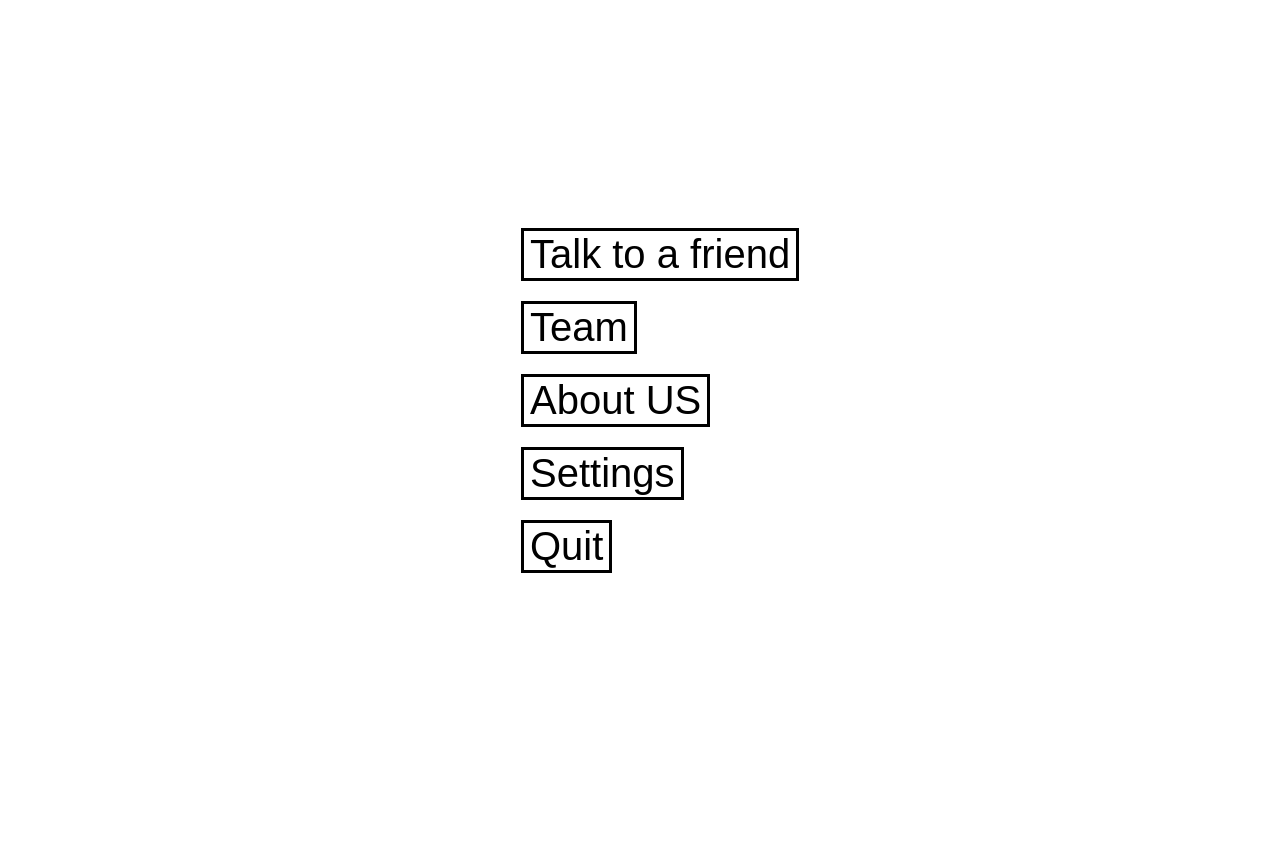
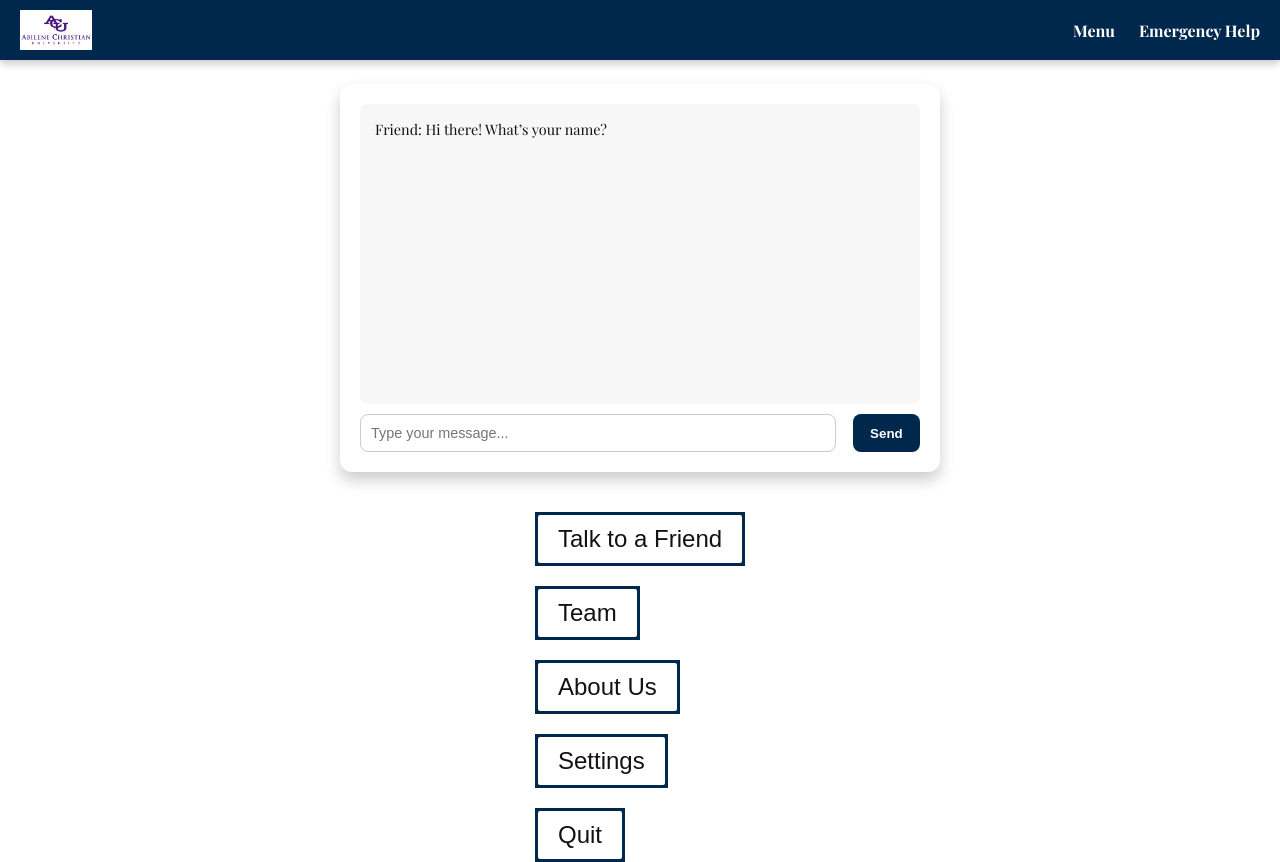
Before and after one commit to alinganil/mentalhealth_chatbot, a website: page menu.html in a window 1280 px wide. Before the commit the page ends 800 px from the top, so only its background shows below. Drawn offline with nearby package versions, Linux system fonts and the light colour scheme.

Commit message:
Update menu.html

```diff
--- a/menu.html
+++ b/menu.html
@@ -3,26 +3,130 @@
 <head>
   <meta charset="UTF-8">
   <meta name="viewport" content="width=device-width, initial-scale=1.0">
-  <title>Shadow Button Set</title>
+  <title>Your Mental Health Friend</title>
+  <!-- Fonts -->
+  <link href="https://fonts.googleapis.com/css2?family=Playfair+Display:wght@400;700&display=swap" rel="stylesheet">
+  <link rel="stylesheet" href="https://cdnjs.cloudflare.com/ajax/libs/font-awesome/6.0.0-beta3/css/all.min.css" integrity="sha512-Fo3rlrZj/k7ujTnHq6PRibWQz6Nr9xbTChzMFM06pD0IR3O/o0PvXFY9/nqV03x5zS9E1E7yWvE9zcFo8x3qiw==" crossorigin="anonymous" referrerpolicy="no-referrer" />
   <style>
+    :root {
+      --red: #ff3b3b;
+      --black: #121212;
+      --white: #ffffff;
+      --gradient: linear-gradient(to right, #ff5f6d, #ffc371);
+      --acu-blue: #00274c;
+      --acu-gold: #f7b800;
+    }
+
     * {
+      margin: 0;
+      padding: 0;
       box-sizing: border-box;
+    }
+
+    body {
+      font-family: "Playfair Display", serif;
+      background: var(--white);
+      color: var(--black);
+      display: flex;
+      flex-direction: column;
+      align-items: center;
+      justify-content: center;
+      min-height: 100vh;
       margin: 0;
     }
 
-    html {
-      block-size: 100%;
+    header {
+      position: fixed;
+      top: 0;
+      width: 100%;
+      background-color: var(--acu-blue);
+      padding: 10px 20px;
+      color: var(--white);
+      display: flex;
+      justify-content: space-between;
+      align-items: center;
+      box-shadow: 0px 4px 8px rgba(0, 0, 0, 0.2);
     }
 
-    body {
-      min-block-size: 100%;
-      font-family: system-ui, sans-serif;
-      display: grid;
-      place-content: center;
+    header img {
+      height: 40px;
     }
 
+    header a {
+      color: var(--white);
+      text-decoration: none;
+      font-weight: bold;
+      margin-left: 20px;
+      transition: color 0.3s ease-in-out;
+    }
+
+    header a:hover {
+      color: var(--acu-gold);
+    }
+
+    h1 {
+      font-size: 3rem;
+      margin-bottom: 20px;
+      text-align: center;
+      background: var(--gradient);
+      -webkit-background-clip: text;
+      -webkit-text-fill-color: transparent;
+    }
+
+    /* Chatbox Container */
+    #chat-container {
+      width: 60%;
+      max-width: 600px;
+      background-color: var(--white);
+      padding: 20px;
+      border-radius: 12px;
+      box-shadow: 0px 8px 15px rgba(0, 0, 0, 0.2);
+      text-align: left;
+    }
+
+    #chat-box {
+      height: 300px;
+      overflow-y: auto;
+      padding: 15px;
+      border-radius: 8px;
+      background-color: #f7f7f7;
+      color: var(--black);
+      font-size: 0.9rem;
+      margin-bottom: 10px;
+    }
+
+    #input-container {
+      display: flex;
+      justify-content: space-between;
+    }
+
+    #user-input {
+      width: 85%;
+      padding: 10px;
+      border-radius: 8px;
+      border: 1px solid #ccc;
+      font-size: 0.9rem;
+    }
+
+    #send-button {
+      width: 12%;
+      padding: 10px;
+      background-color: var(--acu-blue);
+      color: var(--white);
+      border: none;
+      border-radius: 8px;
+      font-weight: bold;
+      cursor: pointer;
+      transition: background-color 0.3s ease;
+    }
+
+    #send-button:hover {
+      background-color: var(--acu-gold);
+    }
+
+    /* Shadow Button Animations */
     .shadow-button-set {
-      margin: 0;
+      margin: 40px 0 0 0;
       display: flex;
       flex-direction: column;
       align-items: flex-start;
@@ -31,7 +135,7 @@
 
     .shadow-button-set > li {
       display: inline-flex;
-      background: black;
+      background: var(--acu-blue);
     }
 
     .shadow-button-set > li:is(:hover, :focus-within) > button:not(:active) {
@@ -41,11 +145,15 @@
     .shadow-button-set button {
       appearance: none;
       outline: none;
-      font-size: 5vmin;
-      border: 3px solid black;
-      background: white;
+      font-size: 1.5rem;
+      border: 3px solid var(--acu-blue);
+      background: var(--white);
+      color: var(--black);
       --distance: 0;
       transform: translateX(var(--distance)) translateY(var(--distance));
+      border-radius: 5px;
+      padding: 10px 20px;
+      cursor: pointer;
     }
 
     @media (prefers-reduced-motion: no-preference) {
@@ -54,15 +162,67 @@
         transition: transform 0.2s ease;
       }
     }
+
+    .shadow-button-set button:hover {
+      background: var(--acu-gold);
+      color: var(--white);
+      transform: translateX(-10px) translateY(-10px);
+    }
+
   </style>
 </head>
 <body>
+  <!-- Header -->
+  <header>
+    <img src="images/acuLOGO.png" alt="ACU Logo">
+    <nav>
+      <a href="menu.html">Menu</a>
+      <a href="https://suicidepreventionlifeline.org/" target="_blank">Emergency Help</a>
+    </nav>
+  </header>
+
+  <!-- Title -->
+  <h1>Your Mental Health Friend</h1>
+
+  <!-- Chatbox -->
+  <div id="chat-container">
+    <div id="chat-box">
+      <p>Friend: Hi there! What’s your name?</p>
+    </div>
+    <div id="input-container">
+      <input type="text" id="user-input" placeholder="Type your message...">
+      <button id="send-button">Send</button>
+    </div>
+  </div>
+
+  <!-- Shadow Buttons -->
   <ul class="shadow-button-set">
-    <li><button>Talk to a friend</button></li>
+    <li><button>Talk to a Friend</button></li>
     <li><button>Team</button></li>
-    <li><button>About US</button></li>
+    <li><button>About Us</button></li>
     <li><button>Settings</button></li>
     <li><button>Quit</button></li>
   </ul>
+
+  <script>
+    const chatBox = document.getElementById("chat-box");
+    const userInput = document.getElementById("user-input");
+    const sendButton = document.getElementById("send-button");
+
+    function sendMessage() {
+      const userText = userInput.value.trim();
+      if (userText === "") return;
+
+      chatBox.innerHTML += `<p>You: ${userText}</p>`;
+      userInput.value = "";
+      chatBox.innerHTML += `<p>Friend: Thank you for sharing!</p>`;
+      chatBox.scrollTop = chatBox.scrollHeight;
+    }
+
+    sendButton.addEventListener("click", sendMessage);
+    userInput.addEventListener("keypress", function (e) {
+      if (e.key === "Enter") sendMessage();
+    });
+  </script>
 </body>
 </html>
```
